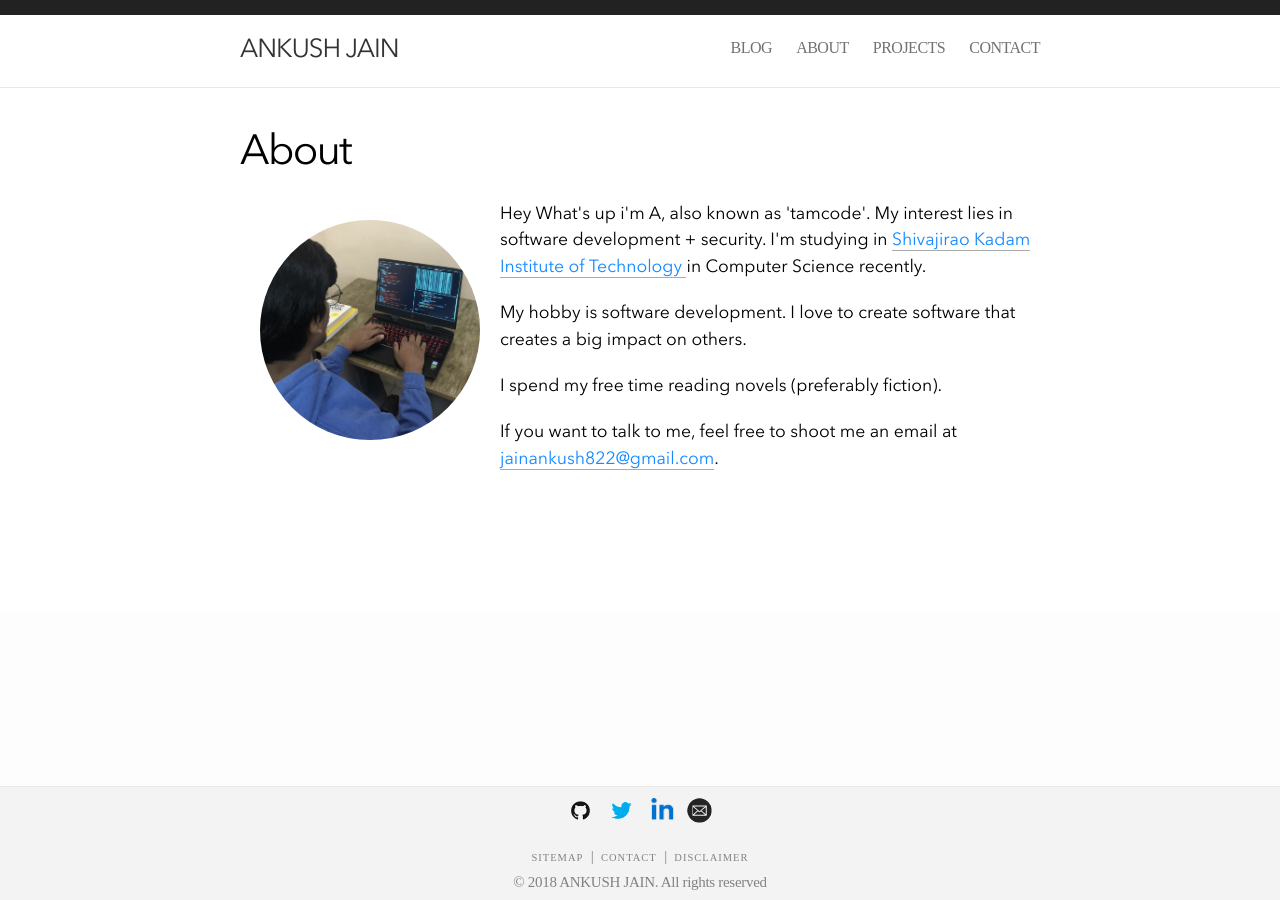
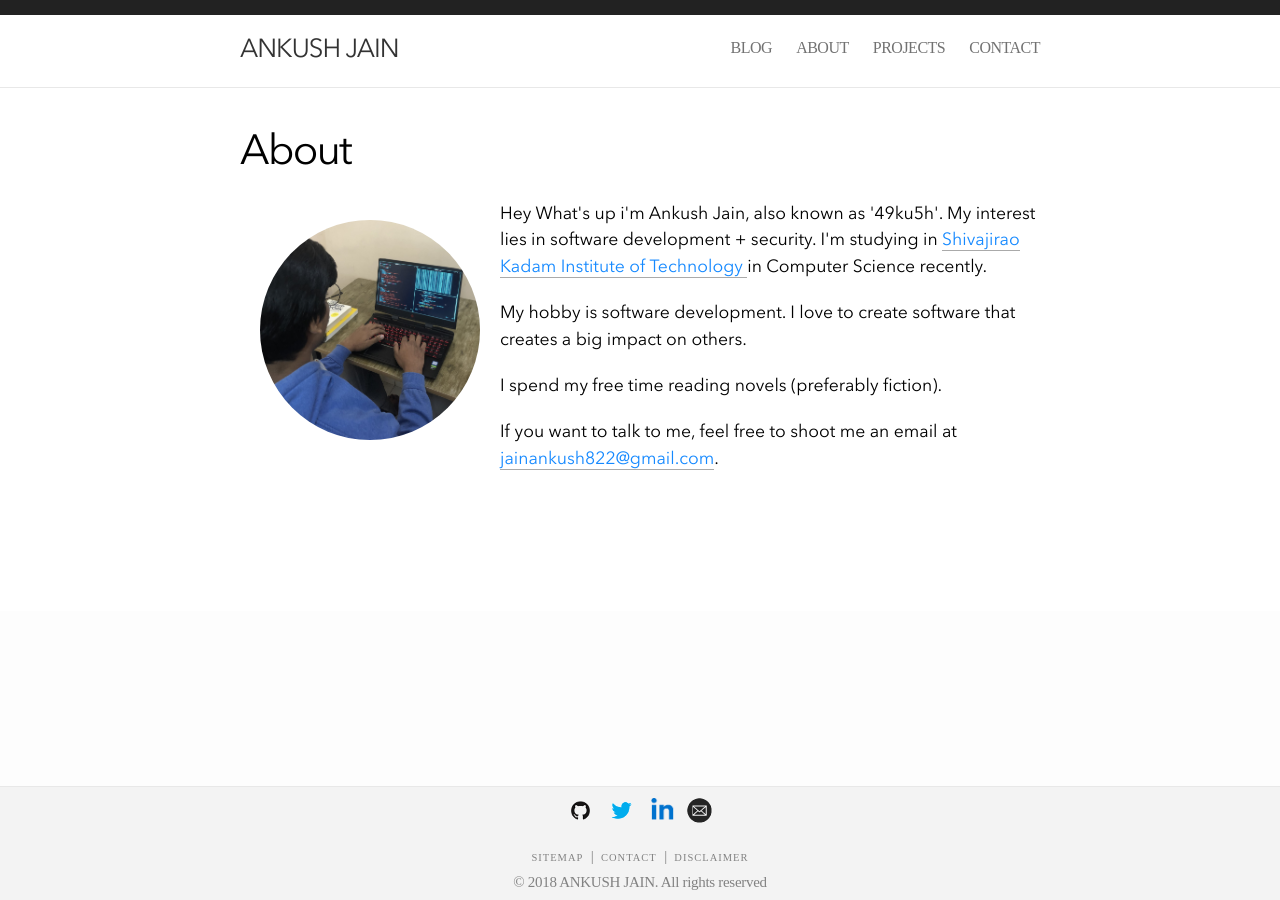
Before and after one commit to 49ku5h/MY-WEBSITE, a Jekyll site: the page built from about.html, in a window 1280 px wide. Built offline with Jekyll 4.4.1, drawn with Linux system fonts in a browser that asks for light colours; nearby versions of some CDN libraries.

Commit message:
Update about.html

```diff
--- a/about.html
+++ b/about.html
@@ -9,7 +9,7 @@ title: About
   </header>
   <div id = "profile"></div>
   <p>
-    Hey What's up i'm A, also known as 'tamcode'. My interest lies in software development + security. I'm studying in <a href="https://https://www.skitm.in//">Shivajirao Kadam Institute of Technology  </a> in Computer Science recently.
+    Hey What's up i'm Ankush Jain, also known as '49ku5h'. My interest lies in software development + security. I'm studying in <a href="https://https://www.skitm.in//">Shivajirao Kadam Institute of Technology  </a> in Computer Science recently.
   </p>
   <p>
     My hobby is software development. I love to create software that creates a big impact on others.
```
